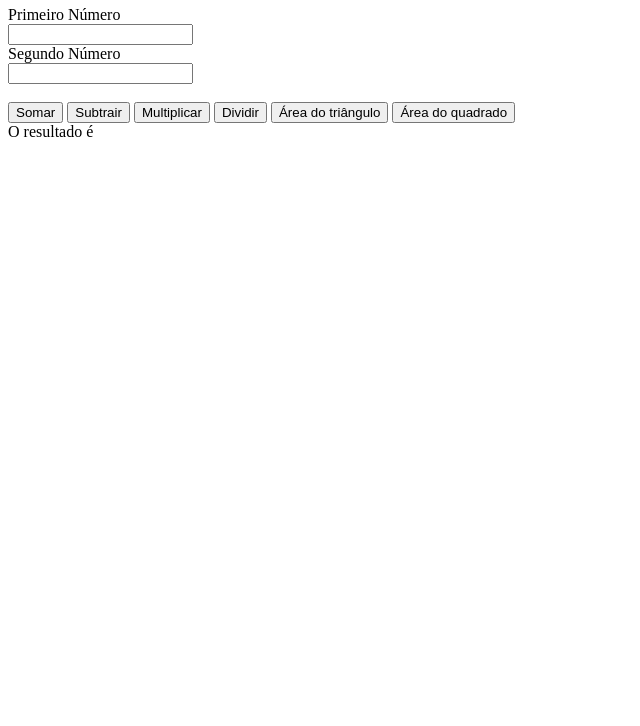
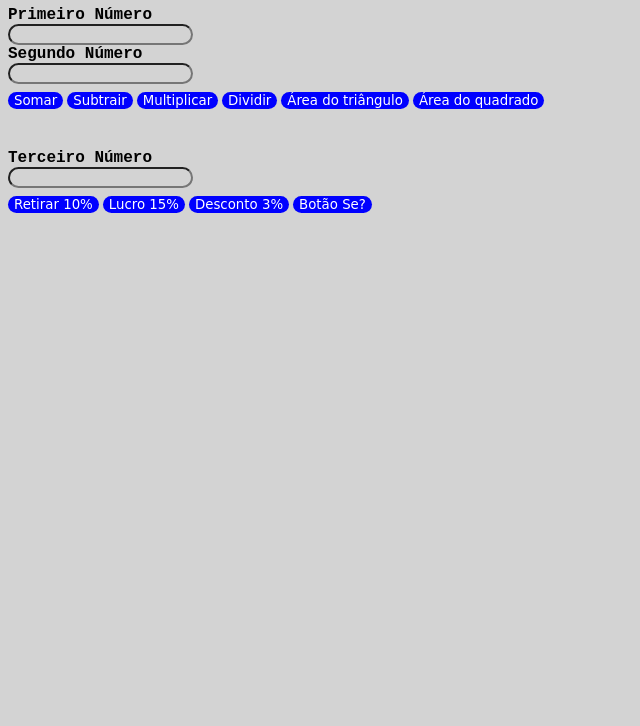
Before and after one commit to BrunoConstantinoNicacio/bruno.constantino-pw, a plain HTML site: page Aula2804/Calculadora/index.html in a window 1280 px wide. Shown: the part 74-800 px from the top of the page, without its empty margins (0-640 px from the left). Drawn offline with Linux system fonts and the light colour scheme.

Commit message:
Exercicios HTML e JS

```diff
--- a/Aula2804/Calculadora/index.html
+++ b/Aula2804/Calculadora/index.html
@@ -5,21 +5,28 @@
     <meta name="viewport" content="width=device-width, initial-scale=1.0">
     <title>Minha Calculadora</title>
 </head>
+<link rel="stylesheet" href="style.css">
 <script src="js/calculo.js"></script>
 <body>
-    <h1>Minha Calculadora</h1>
-    Primeiro Número <br>
-    <input type="number" id="n1"><br>
-    Segundo Número <br>
-    <input type="number" id="n2"> <br> <br>
-    <button onclick="somar()">Somar</button>
-    <button onclick="subtrair()">Subtrair</button>
-    <button onclick="multiplicar()">Multiplicar</button>
-    <button onclick="dividir()">Dividir</button>
-    <button onclick="triangulo()">Área do triângulo</button>
-    <button onclick="quadrado()">Área do quadrado</button>
-    <br>
-    O resultado é <span id="resultado"></span>
+    <h1><div class="texto">Minha Calculadora</div></h1>
+    <div class="texto">Primeiro Número</div>
+    <input type="number" id="n1" class="input"><br>
+    <div class="texto">Segundo Número</div>
+    <input type="number" id="n2" class="input"><br>
+    <button onclick="somar()" class="botao">Somar</button>
+    <button onclick="subtrair()" class="botao">Subtrair</button>
+    <button onclick="multiplicar()" class="botao">Multiplicar</button>
+    <button onclick="dividir()" class="botao">Dividir</button>
+    <button onclick="triangulo()" class="botao">Área do triângulo</button>
+    <button onclick="quadrado()" class="botao">Área do quadrado</button><br>
+    <span id="resultado" class="texto"></span><br><br>
+    <div class="texto">Terceiro Número</div>
+    <input type="number" id="n3" class="input"><br>
+    <button onclick="dez()" class="botao">Retirar 10%</button>
+    <button onclick="lucro()" class="botao">Lucro 15%</button>
+    <button onclick="desconto()" class="botao">Desconto 3%</button>
+    <button onclick="se()" class="botao">Botão Se?</button><br>
+    <span id="resultado2" class="texto"></span>
     <script src="js/calculo.js"></script>
 </body>
 </html>
--- a/Aula2804/Calculadora/js/calculo.js
+++ b/Aula2804/Calculadora/js/calculo.js
@@ -1,31 +1,50 @@
 var n1 = document.querySelector('#n1');
 var n2 = document.querySelector('#n2');
+var n3 = document.querySelector("#n3");
 var resultado = document.querySelector('#resultado');
+var resultado2 = document.querySelector("#resultado2");
 
 function somar(){
-    resultado.innerHTML = Number(n1.value) + Number(n2.value);
+    resultado.innerHTML = "O resultado é  " + (Number(n1.value) + Number(n2.value));
 }
 function subtrair(){
-    resultado.innerHTML = Number(n1.value) - Number(n2.value);
+    resultado.innerHTML = "O resultado é  " + (Number(n1.value) - Number(n2.value));
 }
 function multiplicar(){
-    resultado.innerHTML = Number(n1.value) * Number(n2.value);
+    resultado.innerHTML = "O resultado é  " + Number(n1.value) * Number(n2.value);
 
 }
-
 function dividir(){
     if(Number(n2.value)==0){
         resultado.innerHTML='Erro: Divisão por zero';
     }
     else{
-        resultado.innerHTML = Number(n1.value)/ Number(n2.value);
+        resultado.innerHTML = "O resultado é  " + Number(n1.value)/ Number(n2.value);
     }
 }
-
 function triangulo(){
-    resultado.innerHTML = ((Number(n1.value) * Number(n2.value)) / 2)
+    resultado.innerHTML = "O resultado é  " + ((Number(n1.value) * Number(n2.value)) / 2)
 }
-
 function quadrado(){
-    resultado.innerHTML = Number(n1.value) * Number(n2.value);
+    resultado.innerHTML = "O resultado é  " + Number(n1.value) * Number(n2.value);
 }
+function dez(){
+    resultado2.innerHTML = "O resultado é  " + (Number(n3.value) * 0.9);
+}
+function lucro(){
+    resultado2.innerHTML = "O resultado é  " + (Number(n3.value) * 1.15)
+}
+function desconto(){
+    resultado2.innerHTML = "O resultado é  " + (Number(n3.value) * 0.97)
+}
+function se(){
+    if (Number(n3.value) < 200){
+        resultado2.innerHTML = "Boa compra!"
+    }
+    if (Number(n3.value) > 1000){
+        resultado2.innerHTML = "O resultado com 7% de desconto é " + (Number(n3.value) * 0.93)
+    }
+    if (Number(n3.value) <= 500 && (Number(n3.value)) >= 200){
+        resultado2.innerHTML = "O resultado com 5% de lucro é  " + (Number(n3.value) * 1.05)
+    }
+}
--- /dev/null
+++ b/Aula2804/Calculadora/style.css
@@ -0,0 +1,23 @@
+* {
+    background-color: lightgray;
+}
+.botao {
+    border-radius: 15px;
+    border: none;
+    background-color: blue;
+    transition: transform 0.3s ease;
+    color: white;
+    font-family: cursive;
+    margin-top: 8px;
+    margin-bottom: 3px;
+}
+.botao:hover {
+    transform: scale(1.1);
+}
+.texto{
+    font-family: monospace, lucida console;
+    font-weight: bold;
+}
+.input {
+    border-radius: 15px;
+}
```
